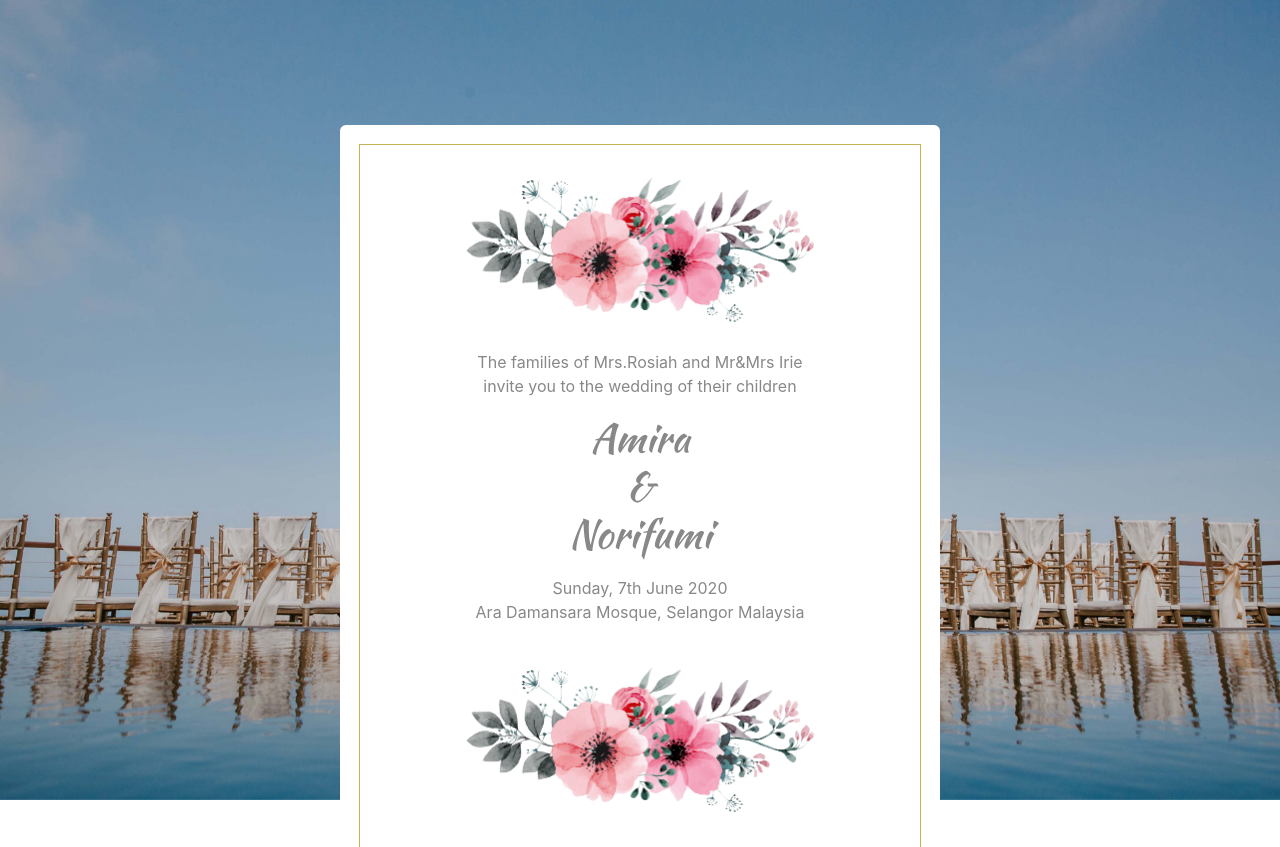
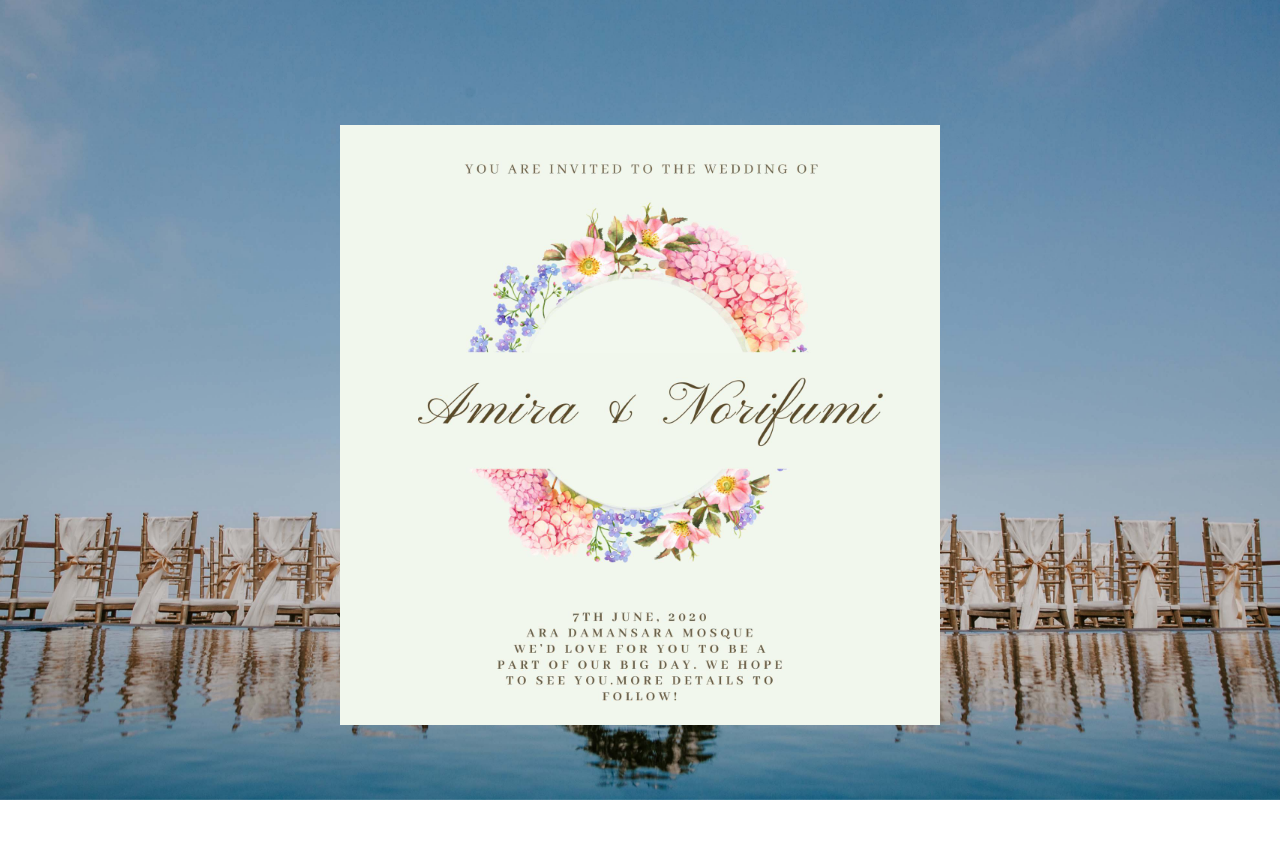
Before and after one commit to norifumi92/wedding_project, a Django app: page /wedding in a window 1280 px wide. Shown: the top 847 px of the page. Run offline with Django 3.2, Linux system fonts and the light colour scheme; some libraries are stand-ins or nearby versions.

Commit message:
Replaced thumbnail image and set it as the header image in wedding.html

```diff
--- a/my_app/static/style.css
+++ b/my_app/static/style.css
@@ -94,19 +94,15 @@ h1,h2 {
         background-image: url( '/static/img/background.jpg' );
     }
     .scroll-bg-letter {
-        width:96%;
-        outline: 1px solid 	#C5B358;
+        width:100%;
         outline-offset: -20px;
-        padding:2%;
         max-width: 600px;
         margin-top: 10%;
         margin-left: auto;
         margin-right: auto;
         position: relative;
-        height: 800px;
+        height: auto;
         border-radius: 6px;
-        color: #888888;
-        background-color: white;
     }
     .letter-padding {
         position: relative;
@@ -224,3 +220,8 @@ h1,h2 {
         top: 0;
         left: 0;
       }
+
+    .letter-image {
+        position: relative;
+        width: 100%;
+    }
--- a/my_app/templates/wedding.html
+++ b/my_app/templates/wedding.html
@@ -19,21 +19,7 @@
 <body>
     <div class="container-fluid fixed-bg">
         <div class="scroll-bg-letter">
-            <div class="row justify-content-center letter-padding">
-            </div>
-            <div class="row justify-content-center letter-header">
-                <p>The families of Mrs.Rosiah and Mr&Mrs Irie<br>
-                invite you to the wedding of their children<br></p>
-            </div>
-            <div class="row justify-content-center letter-section">
-                <h1>Amira<br>&<br>Norifumi</h1>
-            </div>
-            <div class="row justify-content-center letter-header">
-                <p>Sunday, 7th June 2020<br>
-                    Ara Damansara Mosque, Selangor Malaysia</p>
-            </div>
-            <div class="row justify-content-center letter-padding">
-            </div>
+            <img class="letter-image" src="{% static 'img/thumbnail.jpg' %}"/>
         </div>
         <div class="scroll-bg">
         <div class="frame-wrapper__video">
```
Also changed, not shown: my_app/static/img/thumbnail.jpg.
